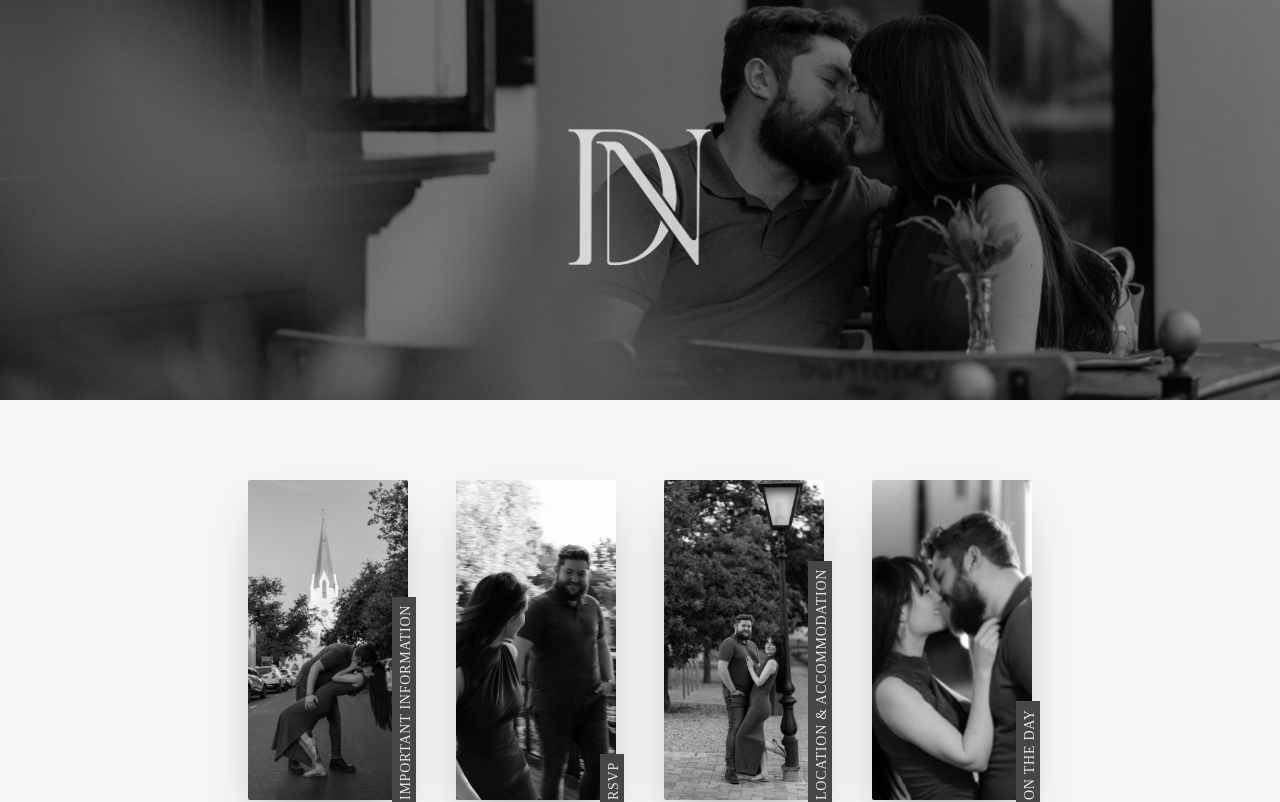
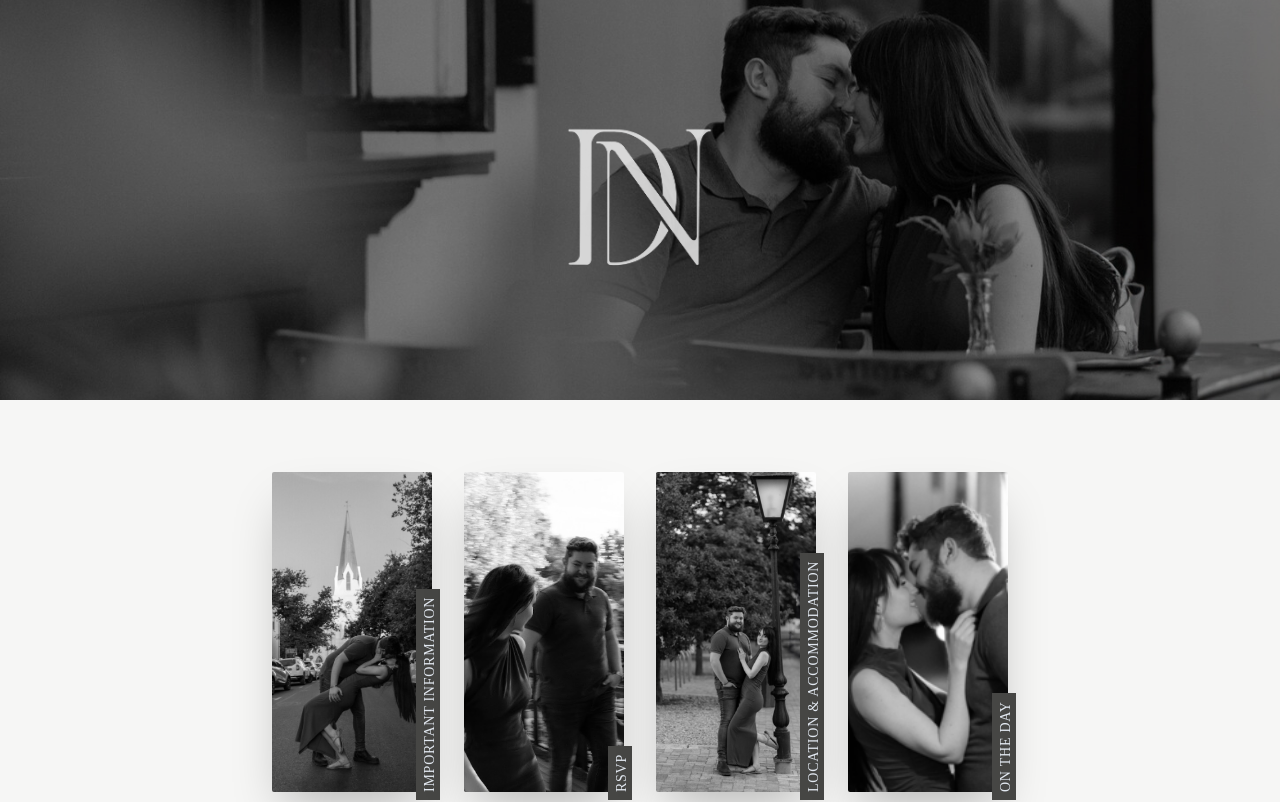
Before and after one commit to djbotha/botha-wedding, a React (Vite) app: page / in a window 1280 px wide. Shown: the top 802 px of the page. Built offline with nearby package versions, Linux system fonts and the light colour scheme; a web font is replaced by a local one.

Commit message:
fix nav item spacing

```diff
--- a/src/components/Nav.jsx
+++ b/src/components/Nav.jsx
@@ -6,7 +6,7 @@ import info from '../assets/info.jpg';
 
 function NavItem({ title, img, target }) {
   return (
-    <a className="relative m-6 flex cursor-pointer flex-col rounded-t-full " href={`#${target}`}>
+    <a className="relative m-4 flex cursor-pointer flex-col rounded-t-full " href={`#${target}`}>
       <img src={img} className="h-80 w-40 rounded-sm object-cover shadow-2xl" />
       <div
         className="
```
